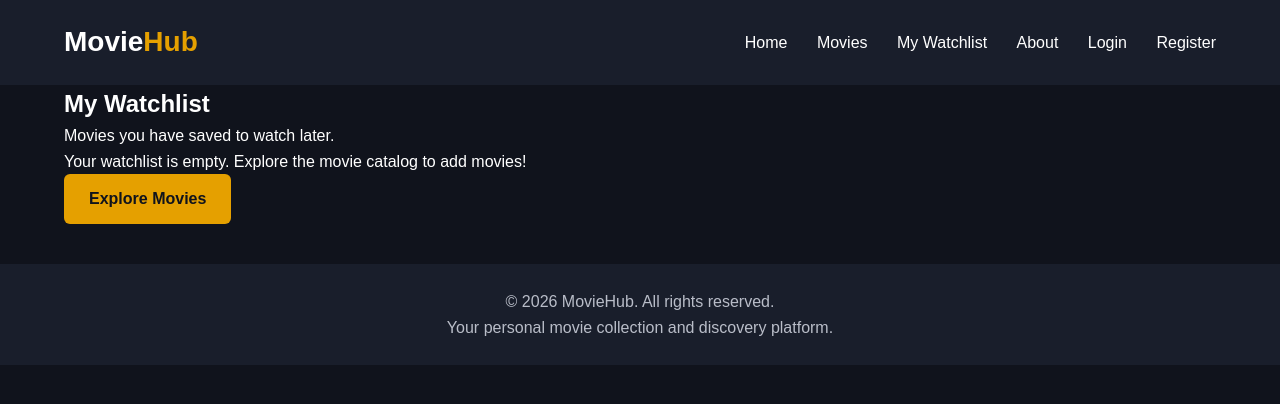
After one commit to AlanIbarra117/MovieHub, a Node server app: page /watchlist in a window 1280 px wide. The commit adds this page. Shown: the top 404 px of the page. Run offline with Node 20, Linux system fonts and the light colour scheme; the visitor is signed in with stand-in values (Sample User, id 1).

Commit message:
Implement personal movie watchlists

```diff
--- /dev/null
+++ b/controllers/watchlistController.js
@@ -0,0 +1,50 @@
+const watchlistService = require('../services/watchlistService');
+const movieService = require('../services/movieService');
+
+// Display the user's watchlist
+function showWatchlist(req, res) {
+    const userId = req.session.userId;
+
+    const watchlist = watchlistService.getUserWatchlist(userId);
+    const allMovies = movieService.getAllMovies();
+
+    const movies = allMovies.filter(movie =>
+        watchlist.movieIds.includes(movie.id)
+    );
+
+    res.render('watchlist', { movies });
+}
+
+// Add a movie to the watchlist
+function addMovie(req, res) {
+    const userId = req.session.userId;
+    const movieId = Number(req.params.id);
+
+    const movieExists = movieService.getAllMovies().some(
+        movie => movie.id === movieId
+    );
+
+    if (!movieExists) {
+        return res.status(404).send('Movie not found.');
+    }
+
+    watchlistService.addMovieToWatchlist(userId, movieId);
+
+    res.redirect('/watchlist');
+}
+
+// Remove a movie from the watchlist
+function removeMovie(req, res) {
+    const userId = req.session.userId;
+    const movieId = Number(req.params.id);
+
+    watchlistService.removeMovieFromWatchlist(userId, movieId);
+
+    res.redirect('/watchlist');
+}
+
+module.exports = {
+    showWatchlist,
+    addMovie,
+    removeMovie
+};
--- /dev/null
+++ b/middleware/authMiddleware.js
@@ -0,0 +1,22 @@
+// Check whether a user is logged in
+function requireAuth(req, res, next) {
+    if (!req.session || !req.session.userId) {
+        return res.redirect('/login');
+    }
+
+    next();
+}
+
+// Check whether a user is an administrator
+function requireAdmin(req, res, next) {
+    if (!req.session || req.session.userRole !== 'admin') {
+        return res.status(403).send('Access denied. Administrators only.');
+    }
+
+    next();
+}
+
+module.exports = {
+    requireAuth,
+    requireAdmin
+};
--- a/server.js
+++ b/server.js
@@ -3,6 +3,8 @@ const userController = require('./controllers/userController');
 const express = require('express');
 const path = require('path');
 const movieController = require('./controllers/movieController');
+const watchlistController = require('./controllers/watchlistController');
+const authMiddleware = require('./middleware/authMiddleware');
 
 const app = express();
 const PORT = 3000;
@@ -48,6 +50,11 @@ app.post('/register', userController.registerUser);
 app.get('/login', userController.showLogin);
 app.post('/login', userController.loginUser);
 
+// Watchlist routes (login required)
+app.get('/watchlist', authMiddleware.requireAuth, watchlistController.showWatchlist);
+app.post('/watchlist/add/:id', authMiddleware.requireAuth, watchlistController.addMovie);
+app.post('/watchlist/remove/:id', authMiddleware.requireAuth, watchlistController.removeMovie);
+
 // Start server
 app.listen(PORT, () => {
     console.log(`MovieHub is running at http://localhost:${PORT}`);
--- /dev/null
+++ b/services/watchlistService.js
@@ -0,0 +1,62 @@
+// Watchlist class
+class Watchlist {
+    constructor(id, userId) {
+        this.id = id;
+        this.userId = userId;
+        this.movieIds = [];
+    }
+
+    // Add a movie to the watchlist
+    addMovie(movieId) {
+        if (!this.movieIds.includes(movieId)) {
+            this.movieIds.push(movieId);
+        }
+    }
+
+    // Remove a movie from the watchlist
+    removeMovie(movieId) {
+        this.movieIds = this.movieIds.filter(id => id !== movieId);
+    }
+}
+
+// In-memory watchlist collection
+const watchlists = [];
+
+let nextWatchlistId = 1;
+
+// Find or create a user's watchlist
+function getUserWatchlist(userId) {
+    let watchlist = watchlists.find(
+        list => list.userId === userId
+    );
+
+    if (!watchlist) {
+        watchlist = new Watchlist(nextWatchlistId++, userId);
+        watchlists.push(watchlist);
+    }
+
+    return watchlist;
+}
+
+// Add a movie
+function addMovieToWatchlist(userId, movieId) {
+    const watchlist = getUserWatchlist(userId);
+    watchlist.addMovie(Number(movieId));
+
+    return watchlist;
+}
+
+// Remove a movie
+function removeMovieFromWatchlist(userId, movieId) {
+    const watchlist = getUserWatchlist(userId);
+    watchlist.removeMovie(Number(movieId));
+
+    return watchlist;
+}
+
+module.exports = {
+    Watchlist,
+    getUserWatchlist,
+    addMovieToWatchlist,
+    removeMovieFromWatchlist
+};
--- a/views/movies.ejs
+++ b/views/movies.ejs
@@ -19,6 +19,11 @@
                     <p>Genre: <%= genre ? genre.name : 'Unknown' %></p>
 
                     <p>Rating: <%= movie.rating %>/10</p>
+                    <form action="/watchlist/add/<%= movie.id %>" method="POST">
+                    <button type="submit" class="btn">
+                     Add to Watchlist
+                </button>
+            </form>
                 </div>
             </div>
 
--- a/views/partials/header.ejs
+++ b/views/partials/header.ejs
@@ -15,6 +15,7 @@
         <nav>
             <a href="/">Home</a>
             <a href="/movies">Movies</a>
+            <a href="/watchlist">My Watchlist</a>
             <a href="/about">About</a>
             <a href="/login">Login</a>
             <a href="/register">Register</a>
--- /dev/null
+++ b/views/watchlist.ejs
@@ -0,0 +1,36 @@
+<%- include('partials/header') %>
+
+<section class="movies-section">
+    <h1>My Watchlist</h1>
+    <p>Movies you have saved to watch later.</p>
+
+    <% if (movies.length === 0) { %>
+        <p class="empty-message">
+            Your watchlist is empty. Explore the movie catalog to add movies!
+        </p>
+        <a href="/movies" class="btn">Explore Movies</a>
+    <% } else { %>
+
+        <div class="movie-grid">
+            <% movies.forEach(movie => { %>
+                <div class="movie-card">
+                    <div class="movie-info">
+                        <h2><%= movie.title %></h2>
+                        <p><%= movie.description %></p>
+                        <p>Release Year: <%= movie.releaseYear %></p>
+                        <p>Rating: <%= movie.rating %>/10</p>
+
+                        <form action="/watchlist/remove/<%= movie.id %>" method="POST">
+                            <button type="submit" class="btn">
+                                Remove from Watchlist
+                            </button>
+                        </form>
+                    </div>
+                </div>
+            <% }) %>
+        </div>
+
+    <% } %>
+</section>
+
+<%- include('partials/footer') %>
```
